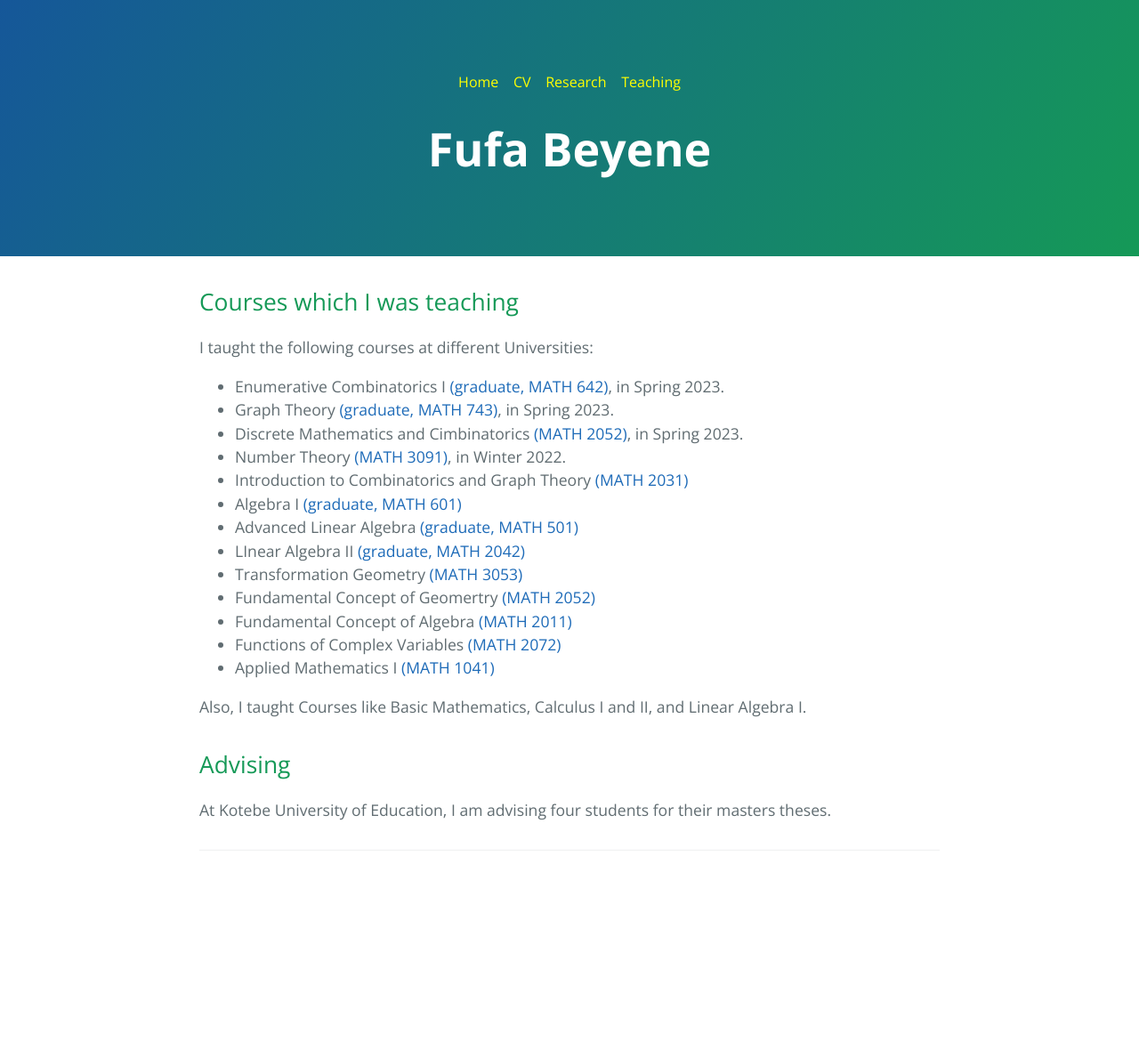
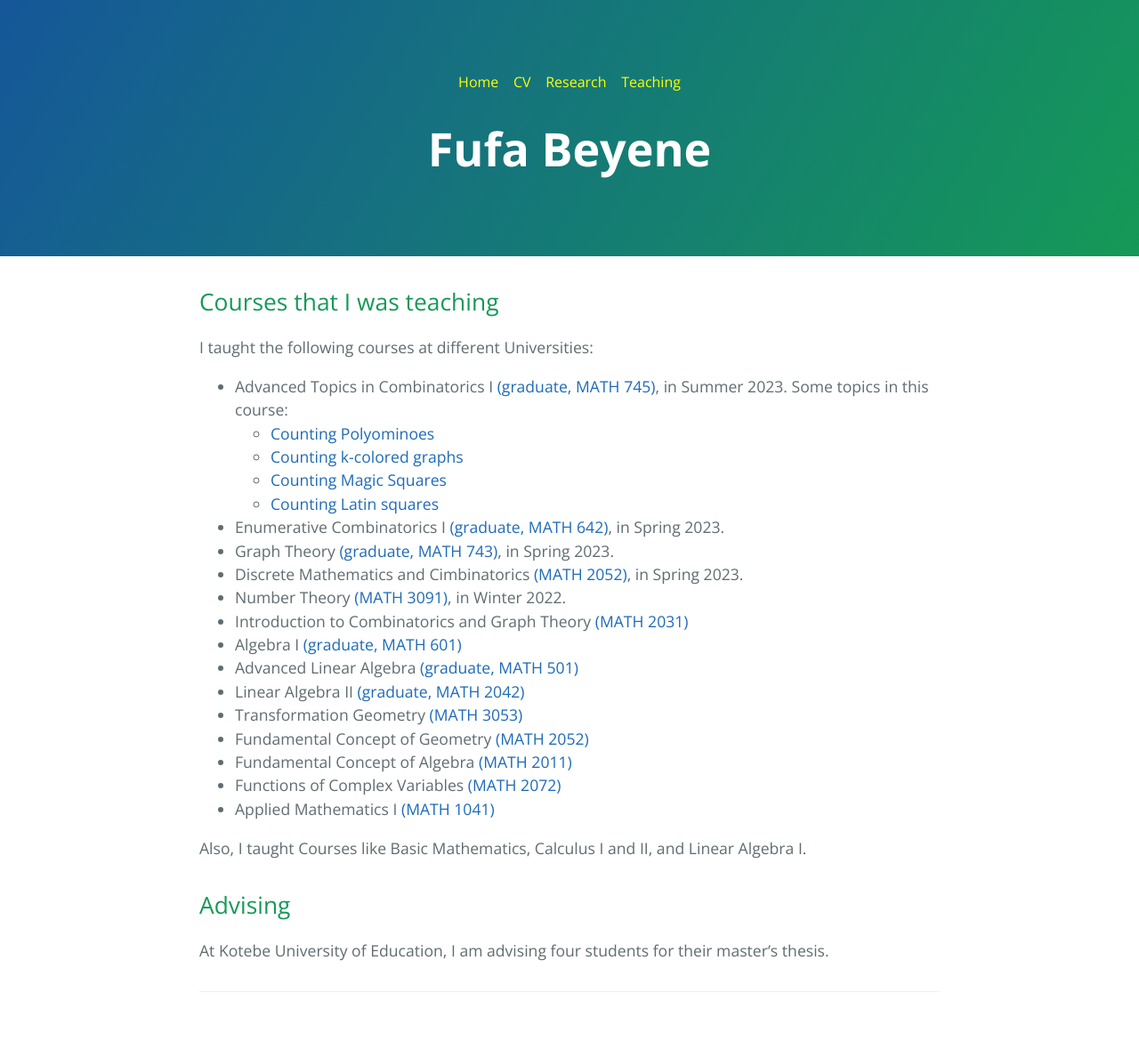
Before and after one commit to fufabeyene/-fufabeyene-.github.io, a Jekyll site: the page built from teaching.md, in a window 1280 px wide. Shown: the whole page at 89% size. Built offline with Jekyll 4.4.1, drawn with Linux system fonts in a browser that asks for light colours; our own code applies the rules of GitHub Pages for plain Markdown files; before the commit the page ends 1020 px from its top, so only the background shows below that.

Commit message:
Update teaching.md

```diff
--- a/teaching.md
+++ b/teaching.md
@@ -5,9 +5,15 @@ ref: teaching
 ---
 
 
-## Courses which I was teaching
+## Courses that I was teaching
 
 I taught the following courses at different Universities:
+ * Advanced Topics in Combinatorics I [(graduate, MATH 745)](Advanced_Topics_in_Comb_I_Syllabus.pdf), in Summer 2023.
+    Some topics in this course:
+   * [Counting Polyominoes](Counting Polyominoes.pdf)
+   * [Counting k-colored graphs](Counting k_colored graphs.pdf)
+   * [Counting Magic Squares](Counting magic squares.pdf)
+   * [Counting Latin squares](Counting Latin squares.pdf)
  * Enumerative Combinatorics I [(graduate, MATH 642)](Enum_Comb_I_Syllabus.pdf), in Spring 2023.
  * Graph Theory [(graduate, MATH 743)](Graph_Theory_Syllabus.pdf), in Spring 2023.
  * Discrete Mathematics and Cimbinatorics [(MATH 2052)](Discrete Mathematics and Combinatorics KMU.pdf), in Spring 2023.
@@ -15,9 +21,9 @@ I taught the following courses at different Universities:
  * Introduction to Combinatorics and Graph Theory [(MATH 2031)](ICGT_Course_Syllabus.pdf)
  * Algebra I [(graduate, MATH 601)](FAlgebra_I_Course_Syllabus.pdf)
  * Advanced Linear Algebra [(graduate, MATH 501)](Math 501 Course outline.pdf)
- * LInear Algebra II [(graduate, MATH 2042)](Linear Alg II Course Outline.pdf)
+ * Linear Algebra II [(graduate, MATH 2042)](Linear Alg II Course Outline.pdf)
  * Transformation Geometry [(MATH 3053)](TG_Course_Syllabus.pdf)
- * Fundamental Concept of Geomertry [(MATH 2052)](FCGeometry_Course_Syllabus.pdf)
+ * Fundamental Concept of Geometry [(MATH 2052)](FCGeometry_Course_Syllabus.pdf)
  * Fundamental Concept of Algebra [(MATH 2011)](Fundamental_Concepts_of_Algebra_Syllabus.pdf)
  * Functions of Complex Variables [(MATH 2072)](Course outline for Math 2072 kmu.pdf)
  * Applied Mathematics I [(MATH 1041)](Course outline Math 1041.pdf)
@@ -27,4 +33,4 @@ Also, I taught Courses like Basic Mathematics, Calculus I and II, and Linear Alg
 
 ## Advising
 
-At Kotebe University of Education, I am advising four students for their masters theses.
+At Kotebe University of Education, I am advising four students for their master's thesis.
```
